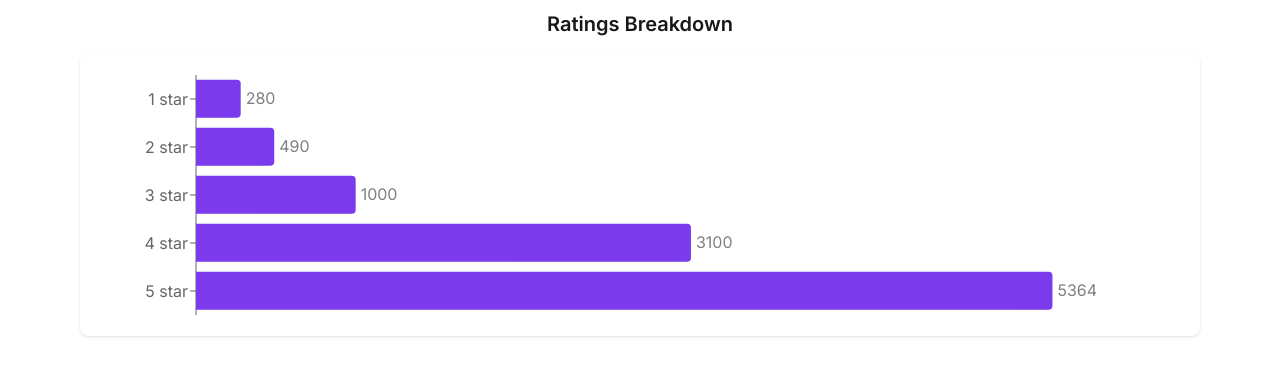
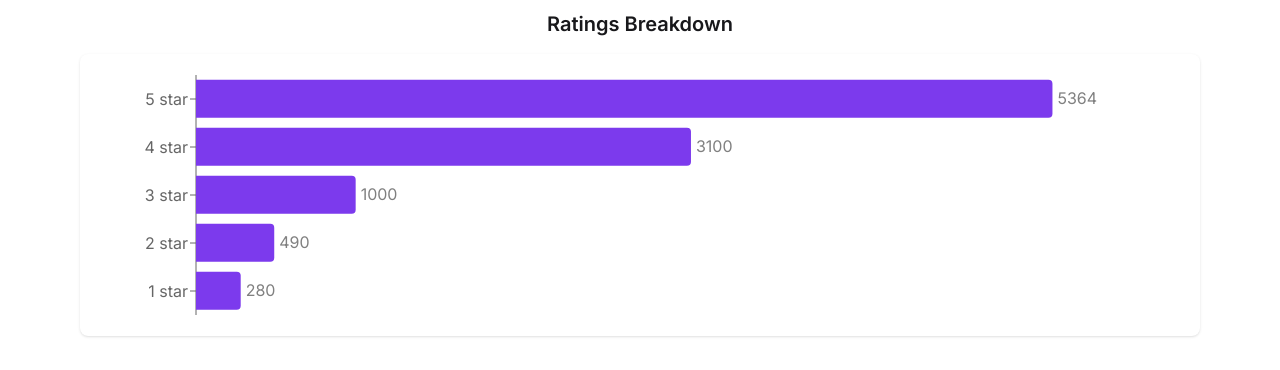
Before and after one commit to mdrakibulhasanparvej/B12-A08-Hero-Apps, a React (Vite) app: page /appdetails/10 in a window 1280 px wide. Shown: the part 396-766 px from the top of the page. Built offline with nearby package versions, Linux system fonts and the light colour scheme.

Commit message:
final commit01

```diff
--- a/src/component/AppDetailCard.jsx
+++ b/src/component/AppDetailCard.jsx
@@ -33,7 +33,7 @@ const AppDetailCard = ({ apps }) => {
     setIsInstalled(isAlreadyInstalled);
   }, [id]);
 
-  const addToInstalledList = () => {
+  const addToInstalledList = (id) => {
     addToInstallDB(parseInt(id));
     setIsInstalled(true);
   };
@@ -44,6 +44,13 @@ const AppDetailCard = ({ apps }) => {
     if (value >= 100_000) return "100K+";
     return value.toLocaleString();
   };
+
+  //  Sort ratings descending by star
+  const sortedRatings = [...ratings].sort((a, b) => {
+    const starA = parseInt(a.name); // "5 star" → 5
+    const starB = parseInt(b.name);
+    return starB - starA;
+  });
 
   return (
     <div>
@@ -100,7 +107,7 @@ const AppDetailCard = ({ apps }) => {
           </div>
           <div className="mt-4">
             <button
-              onClick={addToInstalledList}
+              onClick={() => addToInstalledList(id)}
               disabled={isInstalled}
               className={`btn ${isInstalled ? "bg-gray-400 cursor-not-allowed" : ""}`}
             >
@@ -110,13 +117,13 @@ const AppDetailCard = ({ apps }) => {
         </div>
       </div>
 
-      {/* ✅ Ratings Chart Section */}
+      {/* Ratings Chart Section */}
       <div className="mt-8 px-4">
         <h3 className="text-xl font-semibold mb-4">Ratings Breakdown</h3>
         <div className="bg-white p-4 rounded-lg shadow-sm">
           <ResponsiveContainer width="100%" height={250}>
             <BarChart
-              data={ratings}
+              data={sortedRatings}
               layout="vertical"
               margin={{ top: 5, right: 30, left: 20, bottom: 5 }}
             >
@@ -131,7 +138,7 @@ const AppDetailCard = ({ apps }) => {
         </div>
       </div>
 
-      {/* ✅ Description Section */}
+      {/* Description Section */}
       <div className="mt-8 px-4">
         <h3 className="text-xl font-semibold mb-2">Description</h3>
         <p className="text-gray-700 leading-relaxed">{description}</p>
--- a/src/component/InstalledOneAppDetails.jsx
+++ b/src/component/InstalledOneAppDetails.jsx
@@ -2,7 +2,7 @@ import React from "react";
 import { removeFromInstallDB } from "../hooks/addToDB";
 
 const InstalledOneAppDetails = ({ installList }) => {
-  const { id, title, downloads, ratingAvg, image, companyName, reviews, size } =
+  const { id, title, downloads, ratingAvg, image, companyName, reviews } =
     installList;
 
   const handleUninstall = (id) => {
--- a/src/hooks/addToDB.js
+++ b/src/hooks/addToDB.js
@@ -1,4 +1,4 @@
-// ✅ Get installed apps from localStorage
+//  Get installed apps from localStorage
 const getInstalledApp = () => {
   const storedInstallApp = localStorage.getItem("installed");
   if (storedInstallApp) {
@@ -8,7 +8,7 @@ const getInstalledApp = () => {
   }
 };
 
-// ✅ Add app ID to installed list
+//  Add app ID to installed list
 const addToInstallDB = (id) => {
   const storedInstallAppData = getInstalledApp();
   const numericId = parseInt(id);
@@ -18,7 +18,7 @@ const addToInstallDB = (id) => {
   }
 };
 
-// ✅ Remove app ID from installed list
+//  Remove app ID from installed list
 const removeFromInstallDB = (id) => {
   const storedInstallAppData = getInstalledApp();
   const numericId = parseInt(id);
```
